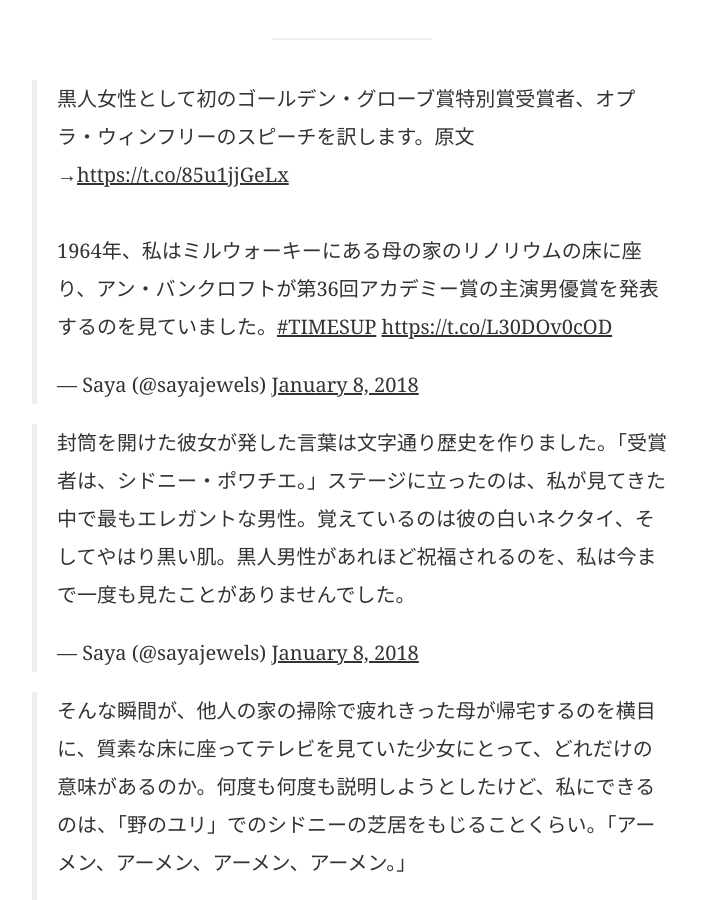
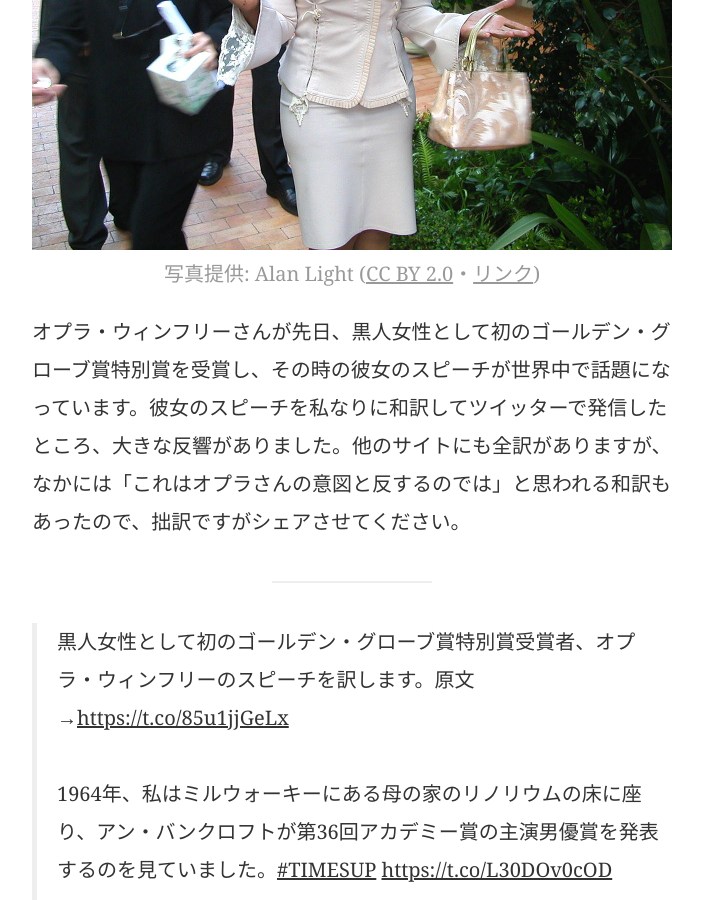
Before and after one commit to sayazamurai/blog, a Jekyll site: the page built from _posts/2018-01-09-oprah-winfrey-speech.md, in a window 1280 px wide and 900 px high, scrolled down 911 px. Shown: the whole window, without its empty margins (288-991 px from the left). Built offline with Jekyll 4.4.1, drawn with Linux system fonts in a browser that asks for light colours; comment, search, counter and statistics services are not loaded.

Commit message:
Update 2018-01-09-oprah-winfrey-speech.md

```diff
--- a/_posts/2018-01-09-oprah-winfrey-speech.md
+++ b/_posts/2018-01-09-oprah-winfrey-speech.md
@@ -1,6 +1,14 @@
 ---
 title: "オプラ・ウィンフリーのゴールデン・グローブ賞特別賞スピーチ和訳。「真実を語ることは、私たち誰もがとることのできる、最もパワフルな手段である」"
+image: /images/oprah.jpg
 ---
+
+<figure>
+    <img src="/images/oprah.jpg" />
+    <figcaption>
+      写真提供: Alan Light (<a href="http://creativecommons.org/licenses/by/2.0" title="Creative Commons Attribution 2.0">CC BY 2.0</a>・<a href="https://commons.wikimedia.org/w/index.php?curid=22858461">リンク</a>)
+    </figcaption>
+</figure>
 
 オプラ・ウィンフリーさんが先日、黒人女性として初のゴールデン・グローブ賞特別賞を受賞し、その時の彼女のスピーチが世界中で話題になっています。彼女のスピーチを私なりに和訳してツイッターで発信したところ、大きな反響がありました。他のサイトにも全訳がありますが、なかには「これはオプラさんの意図と反するのでは」と思われる和訳もあったので、拙訳ですがシェアさせてください。
 
```
